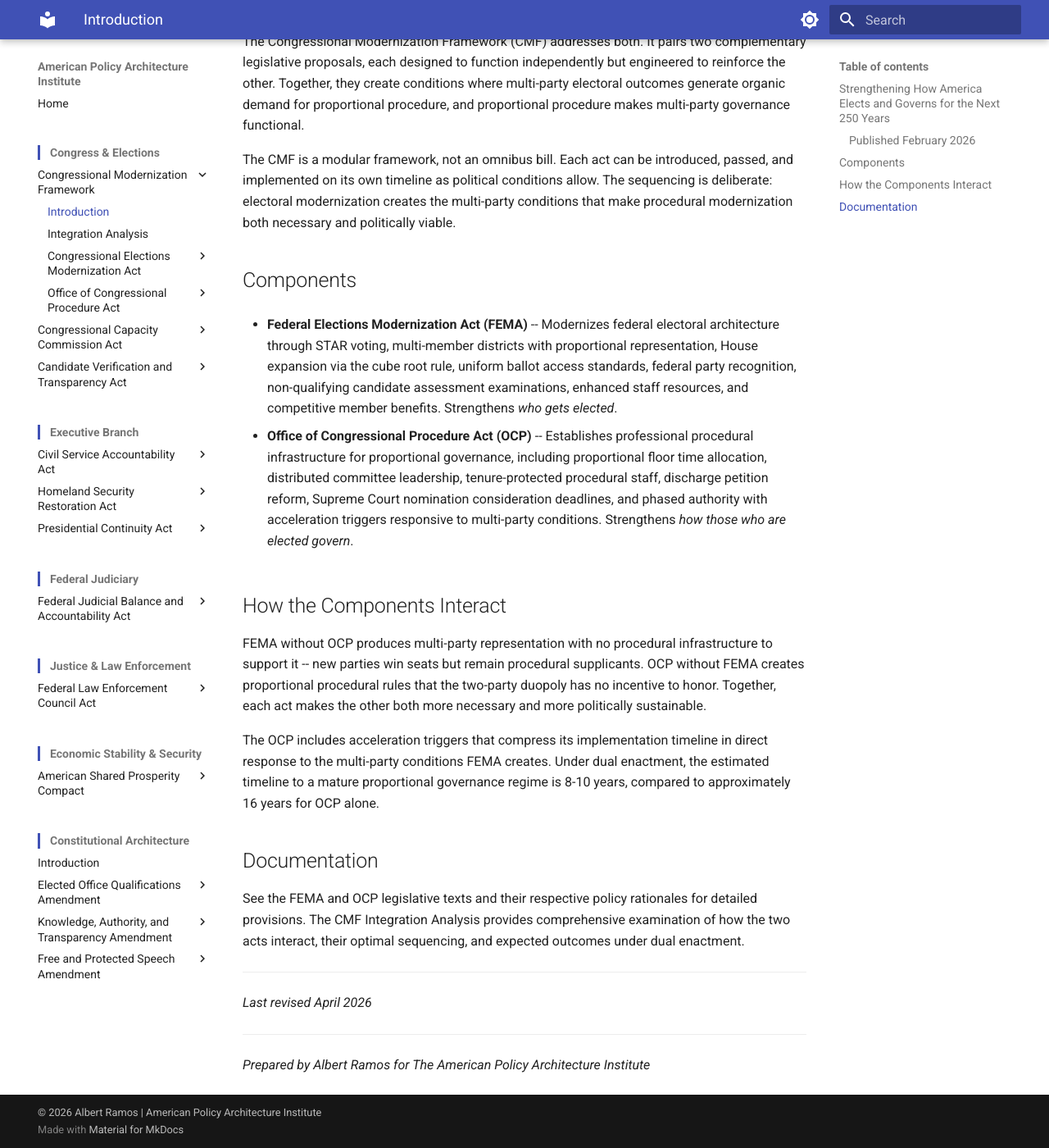
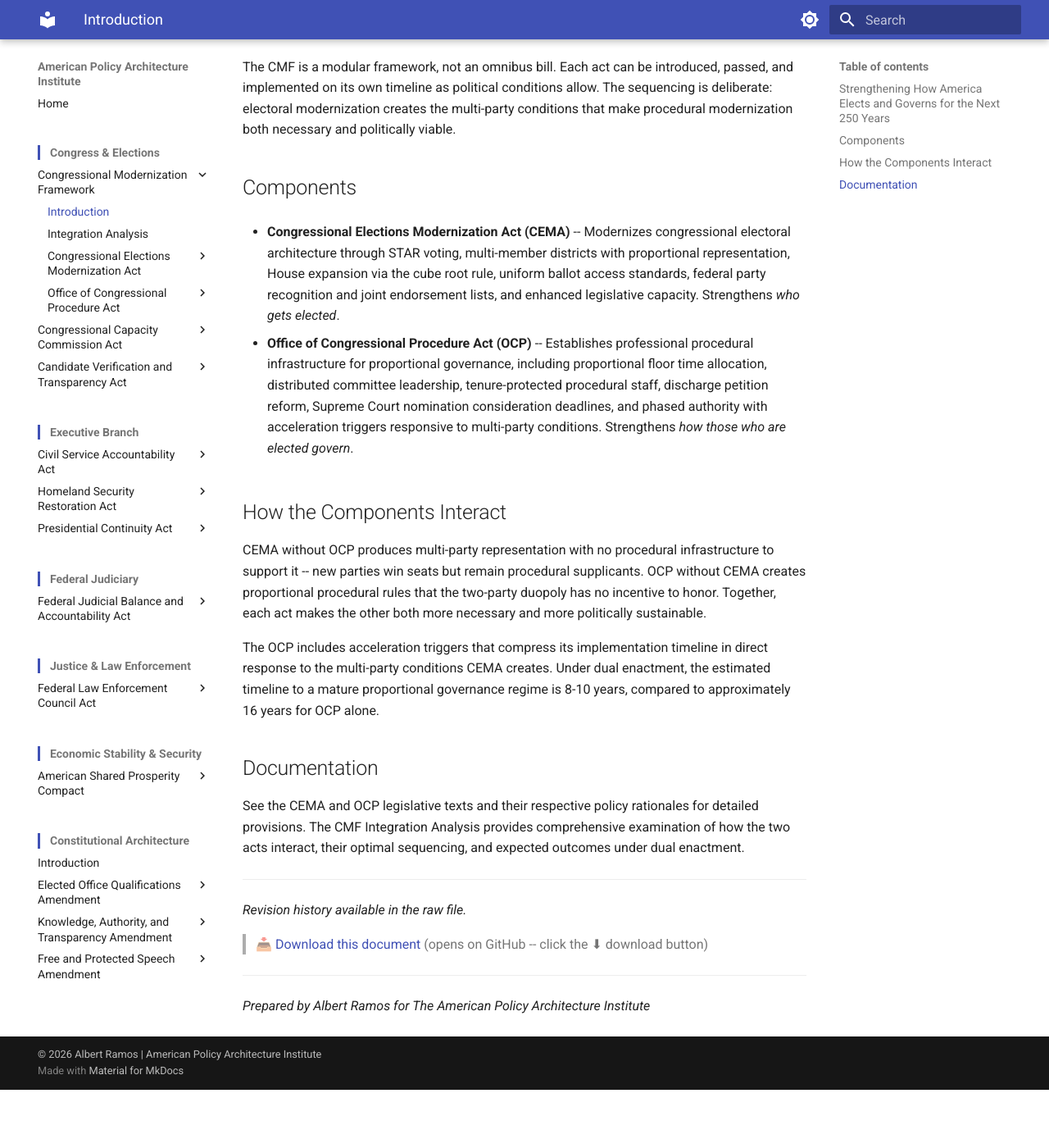
Before and after one commit to albertintech/apai, an MkDocs documentation site: the page built from docs/congress/cmf/introduction.md, in a window 1280 px wide and 1400 px high, scrolled down 519 px. Shown: the whole window at 82% size. Built offline with MkDocs 1.6.1 and Material for MkDocs 9.7.7, drawn with Linux system fonts in a browser that asks for light colours; after the commit the page ends 1848 px from its top, so only the background shows below that; some of the changed lines change nothing that is shown; some of the changed text lies outside the part shown.

Commit message:
Update introduction.md

```diff
--- a/docs/congress/cmf/introduction.md
+++ b/docs/congress/cmf/introduction.md
@@ -1,10 +1,6 @@
 # Congressional Modernization Framework
 
 ## Strengthening How America Elects and Governs for the Next 250 Years
-
-### Published February 2026
-
-Based on Rev 5.0 of the Federal Elections Modernization Act and Rev 1.3 of the Office of Congressional Procedure Act
 
 ---
 
@@ -16,23 +12,40 @@ The CMF is a modular framework, not an omnibus bill. Each act can be introduced,
 
 ## Components
 
-- **Federal Elections Modernization Act (FEMA)** -- Modernizes federal electoral architecture through STAR voting, multi-member districts with proportional representation, House expansion via the cube root rule, uniform ballot access standards, federal party recognition, non-qualifying candidate assessment examinations, enhanced staff resources, and competitive member benefits. Strengthens *who gets elected*.
+- **Congressional Elections Modernization Act (CEMA)** -- Modernizes congressional electoral architecture through STAR voting, multi-member districts with proportional representation, House expansion via the cube root rule, uniform ballot access standards, federal party recognition and joint endorsement lists, and enhanced legislative capacity. Strengthens *who gets elected*.
 
 - **Office of Congressional Procedure Act (OCP)** -- Establishes professional procedural infrastructure for proportional governance, including proportional floor time allocation, distributed committee leadership, tenure-protected procedural staff, discharge petition reform, Supreme Court nomination consideration deadlines, and phased authority with acceleration triggers responsive to multi-party conditions. Strengthens *how those who are elected govern*.
 
 ## How the Components Interact
 
-FEMA without OCP produces multi-party representation with no procedural infrastructure to support it -- new parties win seats but remain procedural supplicants. OCP without FEMA creates proportional procedural rules that the two-party duopoly has no incentive to honor. Together, each act makes the other both more necessary and more politically sustainable.
+CEMA without OCP produces multi-party representation with no procedural infrastructure to support it -- new parties win seats but remain procedural supplicants. OCP without CEMA creates proportional procedural rules that the two-party duopoly has no incentive to honor. Together, each act makes the other both more necessary and more politically sustainable.
 
-The OCP includes acceleration triggers that compress its implementation timeline in direct response to the multi-party conditions FEMA creates. Under dual enactment, the estimated timeline to a mature proportional governance regime is 8-10 years, compared to approximately 16 years for OCP alone.
+The OCP includes acceleration triggers that compress its implementation timeline in direct response to the multi-party conditions CEMA creates. Under dual enactment, the estimated timeline to a mature proportional governance regime is 8-10 years, compared to approximately 16 years for OCP alone.
 
 ## Documentation
 
-See the FEMA and OCP legislative texts and their respective policy rationales for detailed provisions. The CMF Integration Analysis provides comprehensive examination of how the two acts interact, their optimal sequencing, and expected outcomes under dual enactment.
+See the CEMA and OCP legislative texts and their respective policy rationales for detailed provisions. The CMF Integration Analysis provides comprehensive examination of how the two acts interact, their optimal sequencing, and expected outcomes under dual enactment.
 
 ---
 
-*Last revised April 2026*
+<!--
+## Revision History
+
+**Revision 2.0** (Current)
+- Aligned with CEMA Rev 5.6 and OCP Rev 1.3
+- Renamed "Federal Elections Modernization Act (FEMA)" to "Congressional Elections Modernization Act (CEMA)" throughout
+- Removed "non-qualifying candidate assessment examinations" from CEMA component description (FCAO extracted from CEMA into a planned standalone statute in Rev 5.6)
+- Updated CEMA scope from "federal electoral architecture" to "congressional electoral architecture" per Rev 5.6 presidential scope narrowing
+- Updated CEMA component list: replaced "enhanced staff resources, and competitive member benefits" with "enhanced legislative capacity"; added "joint endorsement lists" alongside federal party recognition
+- DPS 3.1 compliance: removed "Published February 2026" and "Based on Rev 5.0" header metadata per Section 1.2 (supporting documents carry no header metadata); removed "Last revised April 2026" footer line; added revision history per Section 1.3/1.4; added download link per Section 1.9
+
+**Revision 1.0**
+- Initial publication based on FEMA Rev 5.0 and OCP Rev 1.3
+-->
+
+*Revision history available in the raw file.*
+
+> 📥 [Download this document](https://github.com/albertintech/apai/blob/main/docs/congress/cmf/introduction.md) (opens on GitHub -- click the ⬇ download button)
 
 ---
 
```
